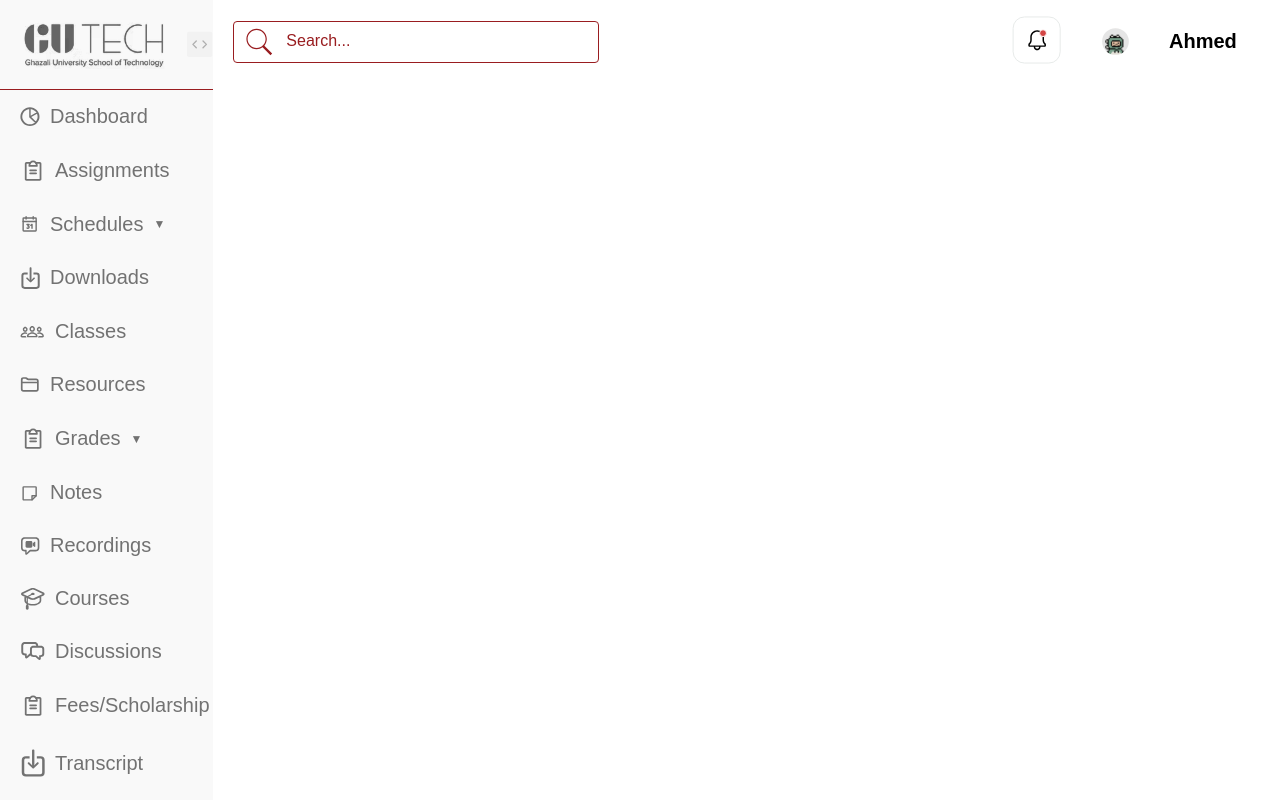
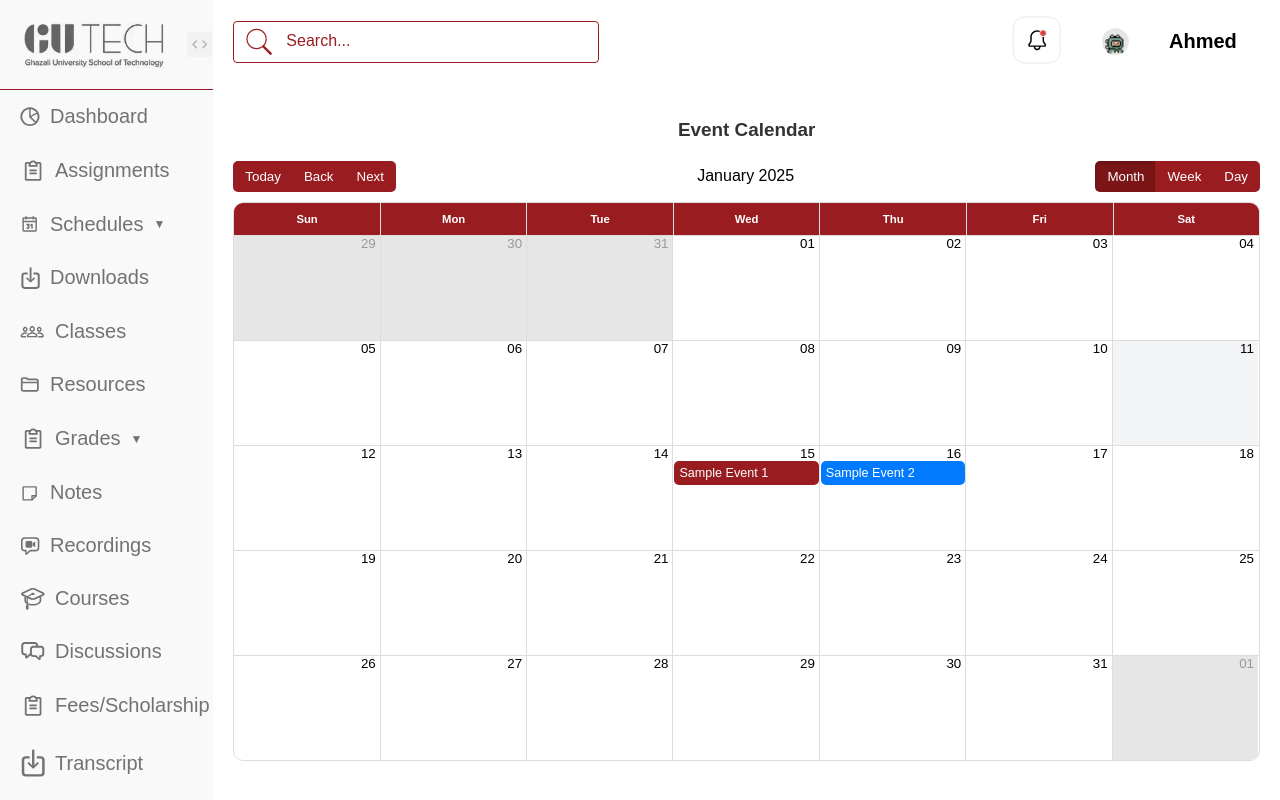
Before and after one commit to ZohaMobin/gutech-studentportal, a React (Create React App) app: page /calendar in a window 1280 px wide. Built offline with nearby package versions, Linux system fonts and the light colour scheme.

Commit message:
EventCalendarinstudentportal

```diff
--- a/package.json
+++ b/package.json
@@ -4,7 +4,9 @@
   "private": true,
   "dependencies": {
     "cra-template": "1.2.0",
+    "moment": "^2.30.1",
     "react": "^19.0.0",
+    "react-big-calendar": "^1.17.1",
     "react-dom": "^19.0.0",
     "react-router-dom": "^7.1.1",
     "react-scripts": "5.0.1"
--- a/src/App.js
+++ b/src/App.js
@@ -4,7 +4,8 @@ import Sidebar from './Pages/Sidebar/sidebar/index';
 import Assignments from './Pages/assignments/assignments';
 import Dashboard from './Pages/dashboard/dashboard';
 import { Topbar } from './Pages/topbar/topbar';
-import ClassSchedule from './Pages/Class Schedule/ClassSchedule';
+import ClassSchedule from './Pages/Class Schedule/ClassSchedule'; //
+import StudentEventCalendar from './Pages/EventCalendar/EventCalendar'; //
 
 function App() {
   return (
@@ -21,7 +22,8 @@ function App() {
           <Routes>
             <Route path="/" element={<Dashboard />} />
             <Route path="/assignments" element={<Assignments />} />
-            <Route path="/timetable" element={ <ClassSchedule />} />
+            <Route path="/timetable" element={<ClassSchedule />} />
+            <Route path="/calendar" element={<StudentEventCalendar />} />
           </Routes>
         </div>
       </div>
--- /dev/null
+++ b/src/Pages/EventCalendar/EventCalendar.css
@@ -0,0 +1,50 @@
+.student-calendar-container {
+  padding: 20px;
+}
+
+.calendar-heading {
+  text-align: center;
+  color: #333;
+  margin-bottom: 20px;
+}
+
+.rbc-event {
+  border-radius: 5px !important;
+  padding: 5px !important;
+  color: white !important;
+}
+
+.rbc-today {
+  background-color: #f3f4f6 !important;
+}
+
+.rbc-toolbar button {
+  background-color: #991D20;
+  color: white;
+  border: none;
+  padding: 8px 12px;
+  border-radius: 5px;
+  cursor: pointer;
+}
+
+.rbc-toolbar button:hover {
+  background-color: #7A1618;
+}
+
+.rbc-toolbar button.rbc-active {
+  background-color: #7A1618;
+}
+
+.rbc-month-view {
+  border: 1px solid #ddd;
+  border-radius: 10px;
+  overflow: hidden;
+}
+
+.rbc-header {
+  background-color: #991D20;
+  color: white;
+  padding: 10px;
+  text-align: center;
+  font-weight: bold;
+}
--- /dev/null
+++ b/src/Pages/EventCalendar/EventCalendar.jsx
@@ -0,0 +1,54 @@
+import React, { useState, useEffect } from 'react';
+import { Calendar, momentLocalizer } from 'react-big-calendar';
+import moment from 'moment';
+import 'react-big-calendar/lib/css/react-big-calendar.css';
+import './EventCalendar.css'; // ✅ Fixed import path
+
+const localizer = momentLocalizer(moment);
+
+function StudentEventCalendar() {
+  const [myEvents, setEvents] = useState([]);
+
+  useEffect(() => {
+    const initialEvents = [
+      {
+        title: 'Sample Event 1',
+        start: new Date(2025, 0, 15, 10, 0),
+        end: new Date(2025, 0, 15, 11, 0),
+        color: '#991D20',
+      },
+      {
+        title: 'Sample Event 2',
+        start: new Date(2025, 0, 16, 12, 0),
+        end: new Date(2025, 0, 16, 13, 0),
+        color: '#007BFF',
+      },
+    ];
+    setEvents(initialEvents);
+  }, []);
+
+  return (
+    <div className="student-calendar-container">
+      <h2 className="calendar-heading">Event Calendar</h2>
+
+      <Calendar
+        localizer={localizer}
+        events={myEvents}
+        startAccessor="start"
+        endAccessor="end"
+        style={{ height: 600 }}
+        views={['month', 'week', 'day']}
+        eventPropGetter={(event) => ({
+          style: {
+            backgroundColor: event.color,
+            color: 'white',
+            borderRadius: '5px',
+            padding: '5px',
+          },
+        })}
+      />
+    </div>
+  );
+}
+
+export default StudentEventCalendar;
```
Also changed, not shown: 1 other file (tests, documents, lock files or other folders).
